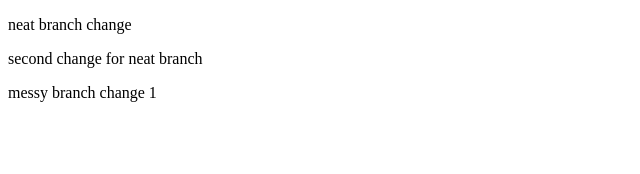
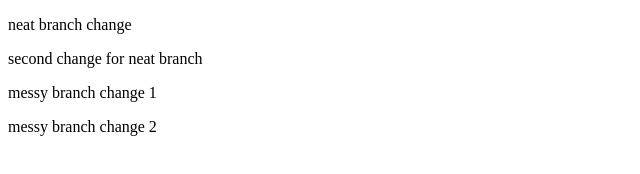
Before and after one commit to arwabashir/git-collab-assignment, a plain HTML site: page index.html in a window 1280 px wide. Shown: the whole page, without its empty margins (0-640 px from the left). Drawn offline with Linux system fonts and the light colour scheme.

Commit message:
added messy branch commit 2

```diff
--- a/index.html
+++ b/index.html
@@ -9,5 +9,6 @@
     <p>neat branch change</p>
     <p>second change for neat branch</p>
     <p>messy branch change 1</p>
+    <p>messy branch change 2</p>
   </body>
 </html>
```
